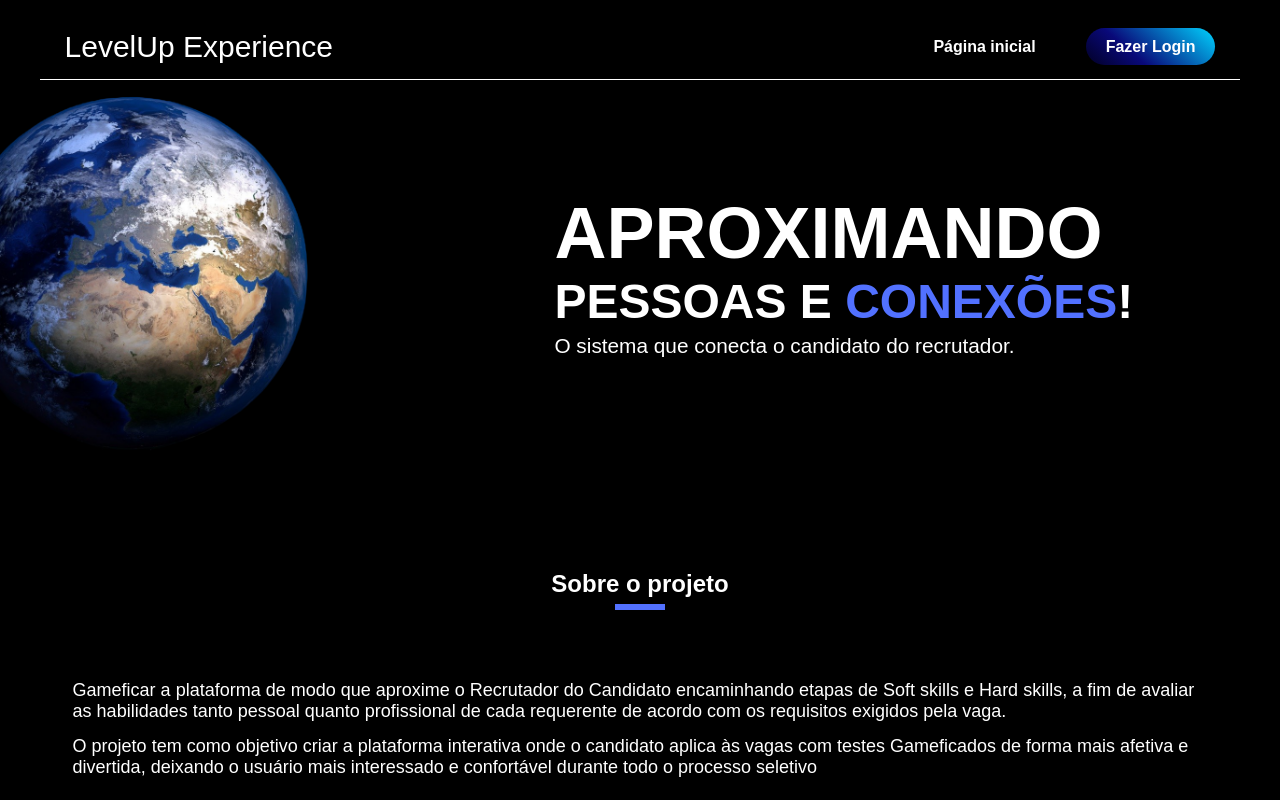
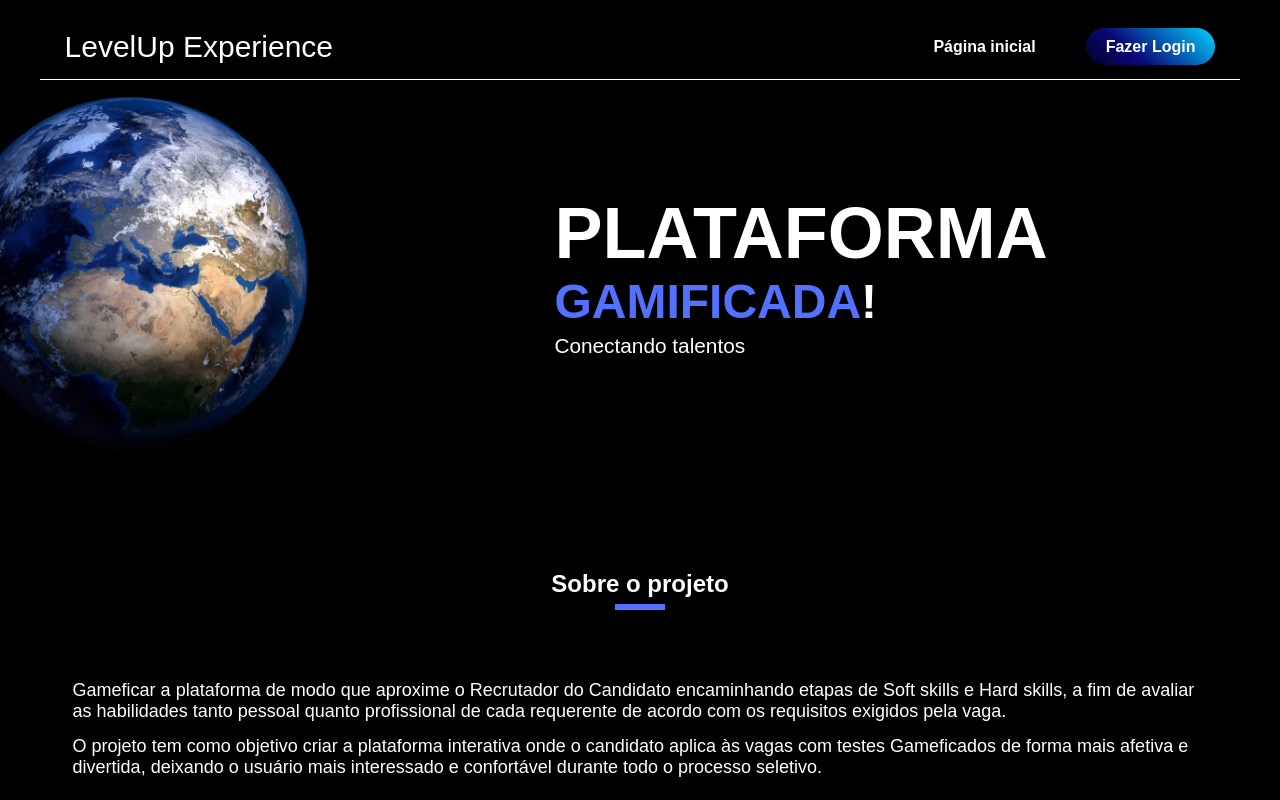
Before and after one commit to LevelUp-Challenge/web-project, a React (Create React App) app: page / in a window 1280 px wide. Shown: the top 800 px of the page. Built offline with nearby package versions, Linux system fonts and the light colour scheme.

Commit message:
Novas alterações.

```diff
--- a/src/App.css
+++ b/src/App.css
@@ -16,7 +16,7 @@ body::-webkit-scrollbar {
     width: 10px;
 }
 body::-webkit-scrollbar-thumb {
-    background-color: gray;
+    background-color: darkgray;
     border-radius: 20px;
 
 }
--- a/src/Components/LandingPage/LandingPage.jsx
+++ b/src/Components/LandingPage/LandingPage.jsx
@@ -13,8 +13,8 @@ const LandingPage = ()=>{
                 <div className="img">
                     <div className="container">
                         <div className="texto ">
-                            <h1><span>Aproximando</span>pessoas e <span>conexões</span>!</h1>
-                            <p>O sistema que conecta o candidato do recrutador.</p>
+                            <h1><span>Plataforma</span><span>Gamificada</span>!</h1>
+                                        <p>Conectando talentos</p>
                         </div>
                     </div>
                 </div>
@@ -35,7 +35,7 @@ const LandingPage = ()=>{
                     <div className="text">
                         <h2 className="title">Sobre o projeto</h2>
                         <p>Gameficar a plataforma de modo que aproxime o Recrutador do Candidato encaminhando etapas de Soft skills e Hard skills, a fim de avaliar as habilidades tanto pessoal quanto profissional de cada requerente de acordo com os requisitos exigidos pela vaga.</p>
-                        <p>O projeto tem como objetivo criar a plataforma interativa onde o candidato aplica às vagas com testes Gameficados de forma mais afetiva e divertida, deixando o usuário mais interessado e confortável durante todo o processo seletivo</p>
+                        <p>O projeto tem como objetivo criar a plataforma interativa onde o candidato aplica às vagas com testes Gameficados de forma mais afetiva e divertida, deixando o usuário mais interessado e confortável durante todo o processo seletivo.</p>
                         <p></p>
                         <p>Time de Analistas e Desenvolvedores: </p>
                     </div>
```
